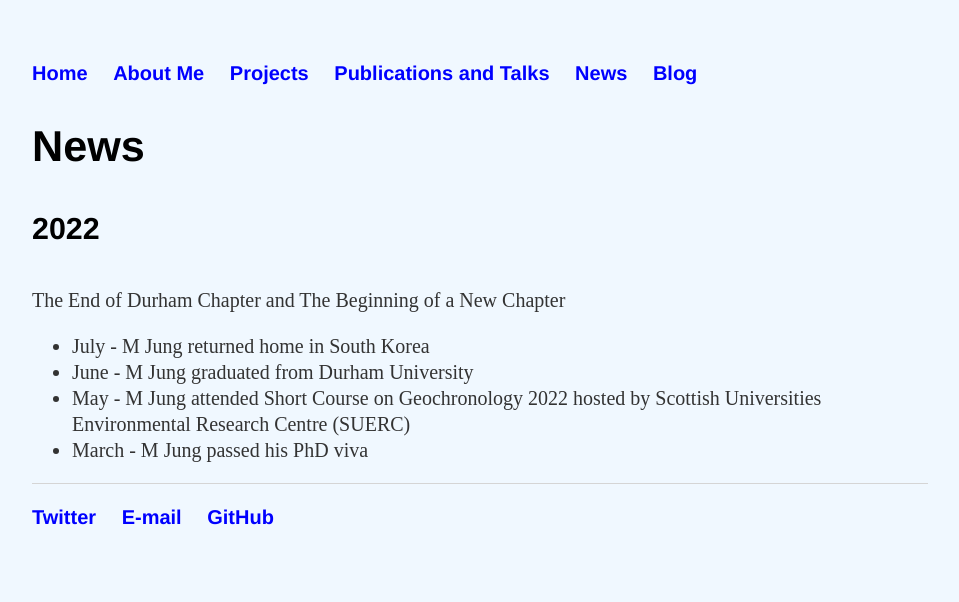
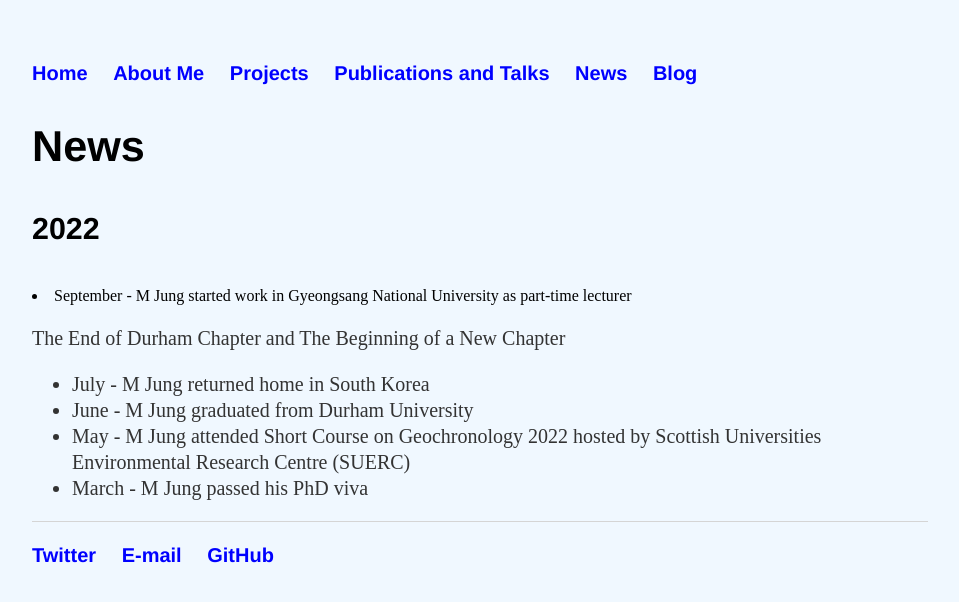
Before and after one commit to muyeoljung/muyeoljung.github.io, a Jekyll site: the page built from news/index.html, in a window 1280 px wide. Shown: the top 602 px of the page, without its empty margins (160-1119 px from the left). Built offline with Jekyll 4.4.1, drawn with Linux system fonts in a browser that asks for light colours.

Commit message:
Update index.html

```diff
--- a/news/index.html
+++ b/news/index.html
@@ -26,6 +26,7 @@ img {
 		<h2>News</h2>
 
 		<h4>2022</h4>
+			<li>September - M Jung started work in Gyeongsang National University as part-time lecturer</li>
 		<p>The End of Durham Chapter and The Beginning of a New Chapter </p>
 		<ul class="News_2022">
 			<li>July - M Jung returned home in South Korea</li>
```
